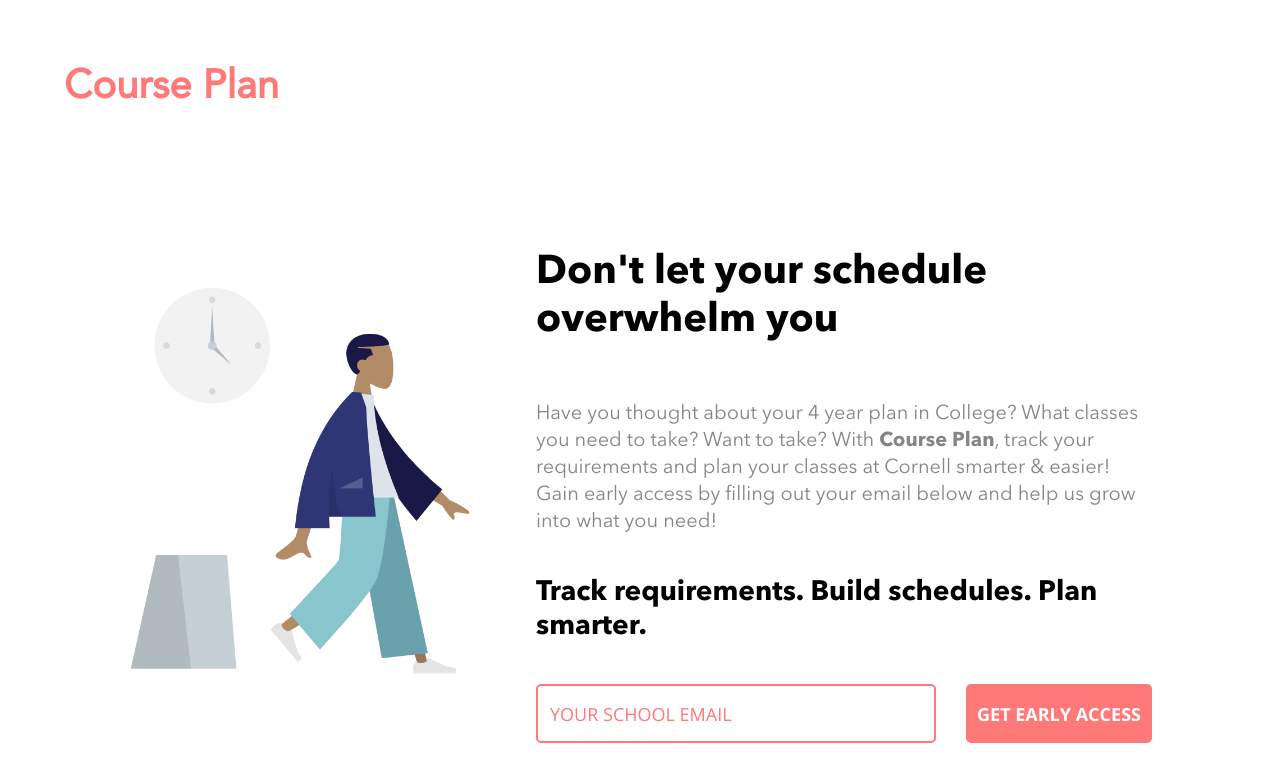
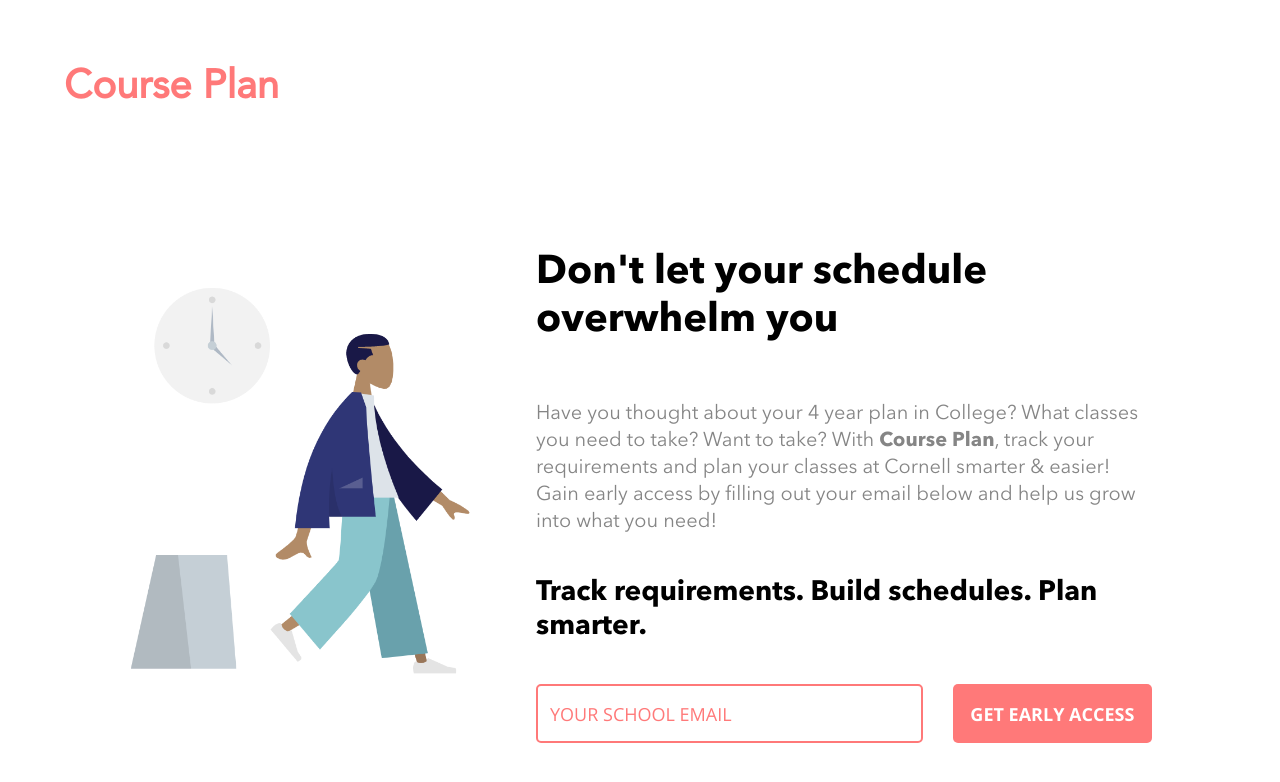
Before and after one commit to cornell-dti/course-plan-landingpage, a Vue app: page / in a window 1280 px wide. Shown: the top 782 px of the page. Built offline with nearby package versions, Linux system fonts and the light colour scheme.

Commit message:
Button fix
Put padding on the left and right side of the button

```diff
--- a/src/components/HelloWorld.vue
+++ b/src/components/HelloWorld.vue
@@ -179,6 +179,10 @@
   display: flex;
   align-items: center;
   justify-content: center;
+  text-align: center;
+
+  padding-left: 10px;
+  padding-right: 10px;
 
   font-weight: bold;
   font-family: OpenSansBold;
```
